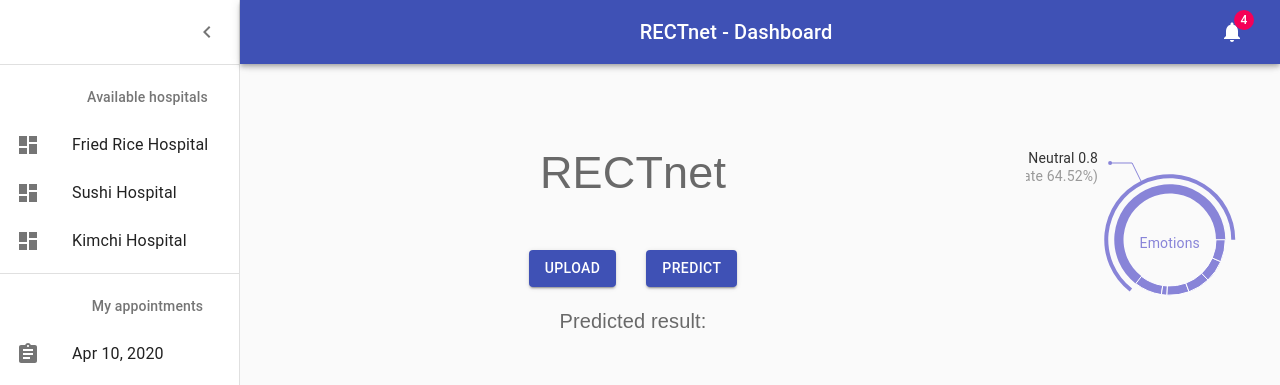
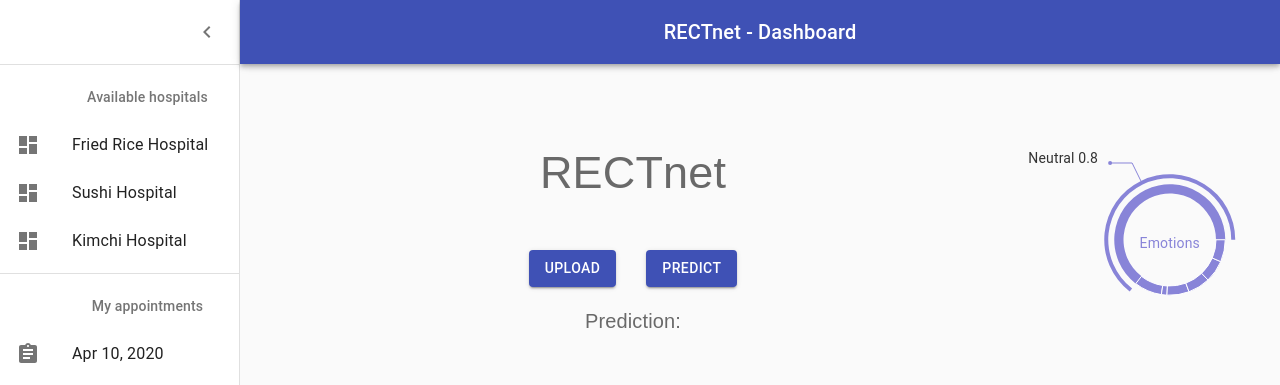
Before and after one commit to coder-tim/RECTnet-webapp, a React (Create React App) app in the folder frontend/: page / in a window 1280 px wide. Shown: the top 385 px of the page. Built offline with nearby package versions, Linux system fonts and the light colour scheme.

Commit message:
set state inside the fetch call

```diff
--- a/frontend/src/components/Dashboard.js
+++ b/frontend/src/components/Dashboard.js
@@ -147,11 +147,11 @@ export default function Dashboard() {
           <Typography component="h1" variant="h6" color="inherit" noWrap className={classes.title}>
             RECTnet - Dashboard
           </Typography>
-          <IconButton color="inherit">
+          {/* <IconButton color="inherit">
             <Badge badgeContent={4} color="secondary">
               <NotificationsIcon />
             </Badge>
-          </IconButton>
+          </IconButton> */}
         </Toolbar>
       </AppBar>
       <Drawer
--- a/frontend/src/components/EmotionsChart.js
+++ b/frontend/src/components/EmotionsChart.js
@@ -54,7 +54,7 @@ const renderActiveShape = (props) => {
       <circle cx={ex} cy={ey} r={2} fill={fill} stroke="none" />
       <text x={ex + (cos >= 0 ? 1 : -1) * 12} y={ey} textAnchor={textAnchor} fill="#333">{`${payload.name} ${value}`}</text>
       <text x={ex + (cos >= 0 ? 1 : -1) * 12} y={ey} dy={18} textAnchor={textAnchor} fill="#999">
-        {`(Rate ${(percent * 100).toFixed(2)}%)`}
+        {/* {`(Rate ${(percent * 100).toFixed(2)}%)`} */}
       </text>
     </g>
   );
--- a/frontend/src/components/Main.js
+++ b/frontend/src/components/Main.js
@@ -31,17 +31,8 @@ class Main extends React.Component {
       selectedFile: '',
       imagePreviewUrl: null,
       modelPredictionText: '',
-      pictures: []
+      predictedResult: ''
     };
-
-    this.onDrop = this.onDrop.bind(this);
-  }
-
-
-  onDrop(pictureFiles, pictureDataURLs) {
-    this.setState({
-      pictures: this.state.pictures.concat(pictureFiles)
-    });
   }
 
   fileSelectedHandler = event => {
@@ -60,8 +51,7 @@ class Main extends React.Component {
 
   predictHandler = (event) => {
 
-    // if (this.state.pictures.length !== 0) {
-      if (this.state.selectedFile !== '') {
+    if (this.state.selectedFile !== '') {
       const fd = new FormData();
       fd.append('file',  this.state.selectedFile);
 
@@ -69,17 +59,18 @@ class Main extends React.Component {
         '/predict', {
             method: 'POST',
             body: fd
-            // body: this.state.pictures[0]
         })
         .then((response) => {
           return response.json();
         })
         .then((data) => {
-          console.log(data);
+          data = data.split('(').join('[');
+          data = data.split(')').join(']');
+          data = data.replace(/\'/g, '\"');
+          let result = JSON.parse(data);
+          this.setState({predictedResult: result})
         });
-
-        // .then(result => this.setState({modelPredictionText: result.class_name}))
-      }
+    }
   }
 
   render() {
@@ -107,18 +98,6 @@ class Main extends React.Component {
 
             <p style={{fontFamily: 'sans-serif', fontSize: 45, color: '#696969'}}>RECTnet</p>
 
-
-            {/* <ImageUploader
-              withIcon={true}
-              buttonText="Upload an image"
-              onChange={this.onDrop}
-              imgExtension={[".jpg", ".gif", ".png", ".gif"]}
-              maxFileSize={5242880}
-              withPreview={true}
-              label={""}
-              singleImage={true}
-            /> */}
-
             <div>
 
               <Button variant="contained" color="primary" component="label" style={{marginRight:30}}>
@@ -131,9 +110,14 @@ class Main extends React.Component {
               </Button>
              </div>
 
-
              <div>
-                <p style={{fontFamily: 'sans-serif', fontSize: 20, color: '#696969'}}>Predicted result:    {this.state.modelPredictionText}</p>
+                <p style={{fontFamily: 'sans-serif', fontSize: 20, color: '#696969'}}>Prediction:
+                {'   '}
+                {this.state.predictedResult
+                  && this.state.predictedResult['faces']
+                  && this.state.predictedResult['faces'][0]
+                  && this.state.predictedResult['faces'][0]['class'].split(" ")[1]
+                }</p>
             </div>
 
              <div>
```
Also changed, not shown: 1 other file (tests, documents, lock files or other folders).
